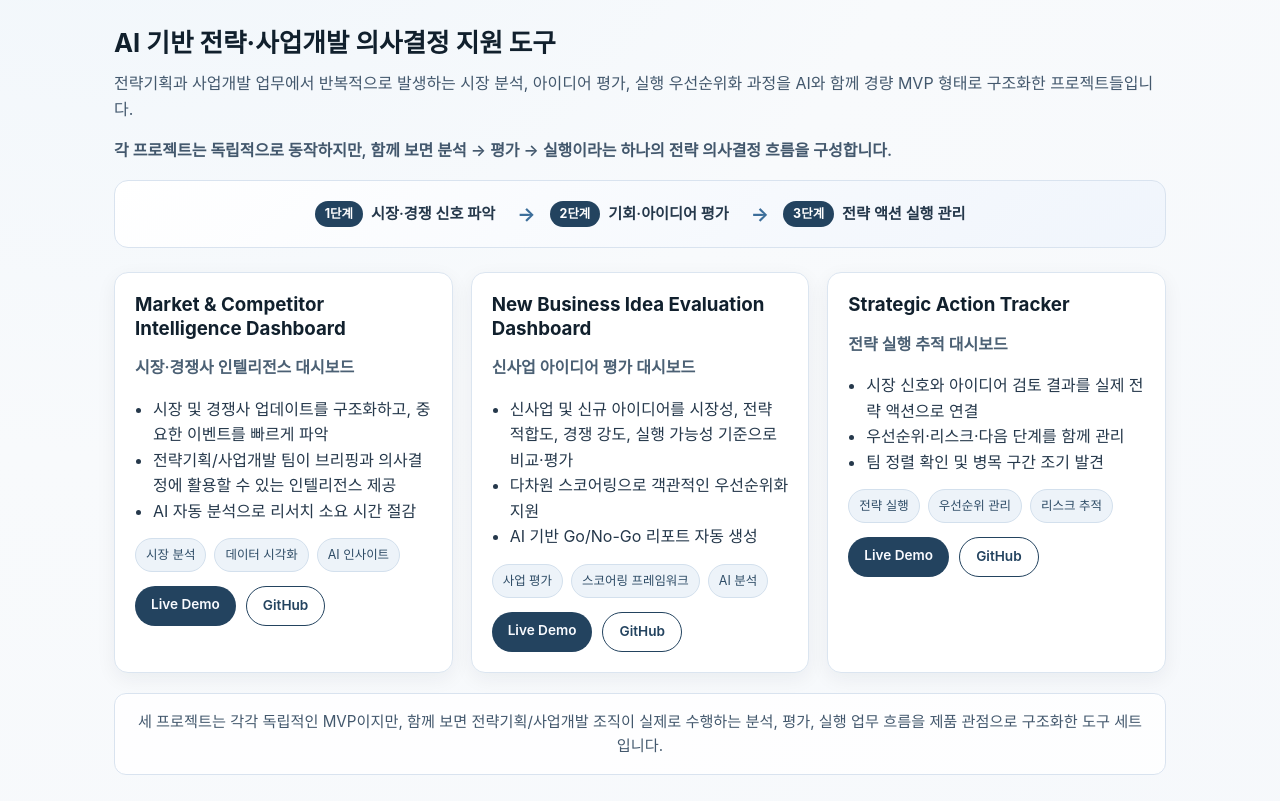
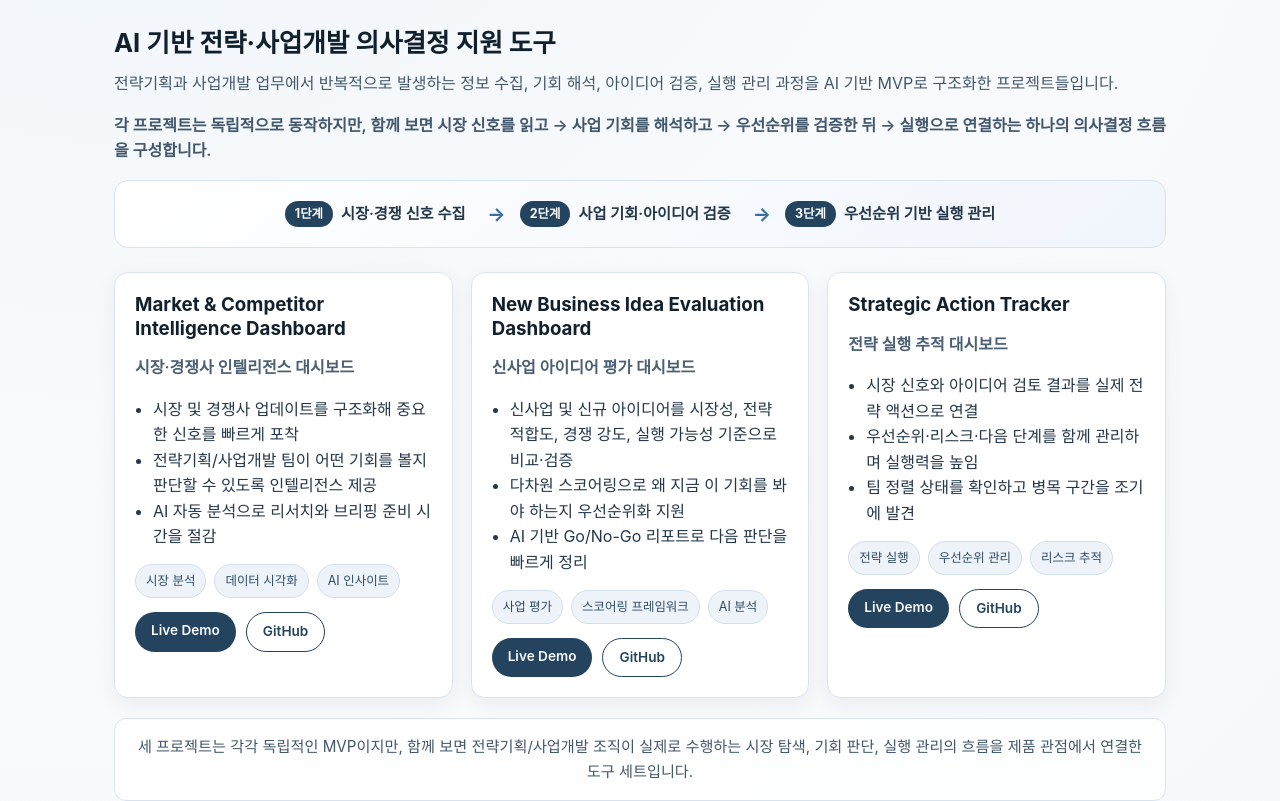
Before and after one commit to aiden2win/portfolio-site, a React (Vite) app: page / in a window 1280 px wide. Shown: the part 642-1443 px from the top of the page. Built offline with nearby package versions, Linux system fonts and the light colour scheme.

Commit message:
copy: strengthen project flow narrative

```diff
--- a/src/i18n.jsx
+++ b/src/i18n.jsx
@@ -13,7 +13,7 @@ const translations = {
     hero: {
       eyebrow: '전략 기획 & 비즈니스 개발',
       heading: 'AI로 비즈니스 협업 툴을 직접 만드는 기획자, Aiden',
-      copy: '시장 분석부터 사업성 평가, 전략 실행 관리까지 — AI를 활용해 의사결정에 필요한 도구를 직접 설계하고 만듭니다. 복잡한 판단을 데이터로 풀어내는 실용적인 제품을 지향합니다.',
+      copy: '시장·경쟁 신호를 구조화하고, 그 인사이트를 바탕으로 사업 기회를 검토한 뒤, 실행 가능한 액션까지 연결하는 비즈니스 협업 툴을 직접 설계하고 만듭니다.',
       cta: '프로젝트 보기',
     },
     about: {
@@ -25,15 +25,15 @@ const translations = {
     },
     projects: {
       title: 'AI 기반 전략·사업개발 의사결정 지원 도구',
-      desc: '전략기획과 사업개발 업무에서 반복적으로 발생하는 시장 분석, 아이디어 평가, 실행 우선순위화 과정을 AI와 함께 경량 MVP 형태로 구조화한 프로젝트들입니다.',
-      descSuffix: '각 프로젝트는 독립적으로 동작하지만, 함께 보면 분석 → 평가 → 실행이라는 하나의 전략 의사결정 흐름을 구성합니다.',
+      desc: '전략기획과 사업개발 업무에서 반복적으로 발생하는 정보 수집, 기회 해석, 아이디어 검증, 실행 관리 과정을 AI 기반 MVP로 구조화한 프로젝트들입니다.',
+      descSuffix: '각 프로젝트는 독립적으로 동작하지만, 함께 보면 시장 신호를 읽고 → 사업 기회를 해석하고 → 우선순위를 검증한 뒤 → 실행으로 연결하는 하나의 의사결정 흐름을 구성합니다.',
     },
     flow: [
-      { step: '1단계', label: '시장·경쟁 신호 파악' },
-      { step: '2단계', label: '기회·아이디어 평가' },
-      { step: '3단계', label: '전략 액션 실행 관리' },
+      { step: '1단계', label: '시장·경쟁 신호 수집' },
+      { step: '2단계', label: '사업 기회·아이디어 검증' },
+      { step: '3단계', label: '우선순위 기반 실행 관리' },
     ],
-    suiteFooter: '세 프로젝트는 각각 독립적인 MVP이지만, 함께 보면 전략기획/사업개발 조직이 실제로 수행하는 분석, 평가, 실행 업무 흐름을 제품 관점으로 구조화한 도구 세트입니다.',
+    suiteFooter: '세 프로젝트는 각각 독립적인 MVP이지만, 함께 보면 전략기획/사업개발 조직이 실제로 수행하는 시장 탐색, 기회 판단, 실행 관리의 흐름을 제품 관점에서 연결한 도구 세트입니다.',
     sideProjects: {
       title: '사이드 프로젝트',
       desc: '기획부터 개발, 운영까지 직접 수행한 프로젝트입니다.',
@@ -55,9 +55,9 @@ const translations = {
         title: 'Market & Competitor Intelligence Dashboard',
         subtitle: '시장·경쟁사 인텔리전스 대시보드',
         details: [
-          '시장 및 경쟁사 업데이트를 구조화하고, 중요한 이벤트를 빠르게 파악',
-          '전략기획/사업개발 팀이 브리핑과 의사결정에 활용할 수 있는 인텔리전스 제공',
-          'AI 자동 분석으로 리서치 소요 시간 절감',
+          '시장 및 경쟁사 업데이트를 구조화해 중요한 신호를 빠르게 포착',
+          '전략기획/사업개발 팀이 어떤 기회를 볼지 판단할 수 있도록 인텔리전스 제공',
+          'AI 자동 분석으로 리서치와 브리핑 준비 시간을 절감',
         ],
         stack: ['시장 분석', '데이터 시각화', 'AI 인사이트'],
       },
@@ -65,9 +65,9 @@ const translations = {
         title: 'New Business Idea Evaluation Dashboard',
         subtitle: '신사업 아이디어 평가 대시보드',
         details: [
-          '신사업 및 신규 아이디어를 시장성, 전략 적합도, 경쟁 강도, 실행 가능성 기준으로 비교·평가',
-          '다차원 스코어링으로 객관적인 우선순위화 지원',
-          'AI 기반 Go/No-Go 리포트 자동 생성',
+          '신사업 및 신규 아이디어를 시장성, 전략 적합도, 경쟁 강도, 실행 가능성 기준으로 비교·검증',
+          '다차원 스코어링으로 왜 지금 이 기회를 봐야 하는지 우선순위화 지원',
+          'AI 기반 Go/No-Go 리포트로 다음 판단을 빠르게 정리',
         ],
         stack: ['사업 평가', '스코어링 프레임워크', 'AI 분석'],
       },
@@ -76,8 +76,8 @@ const translations = {
         subtitle: '전략 실행 추적 대시보드',
         details: [
           '시장 신호와 아이디어 검토 결과를 실제 전략 액션으로 연결',
-          '우선순위·리스크·다음 단계를 함께 관리',
-          '팀 정렬 확인 및 병목 구간 조기 발견',
+          '우선순위·리스크·다음 단계를 함께 관리하며 실행력을 높임',
+          '팀 정렬 상태를 확인하고 병목 구간을 조기에 발견',
         ],
         stack: ['전략 실행', '우선순위 관리', '리스크 추적'],
       },
@@ -135,7 +135,7 @@ const translations = {
     hero: {
       eyebrow: 'Strategy & Business Development',
       heading: 'Hi, I\'m Aiden — I build AI-powered strategic collaboration tools',
-      copy: 'Market analysis, business evaluation, strategy execution tracking — I design and ship AI-driven decision support tools that help teams plan smarter and move faster.',
+      copy: 'I design and ship AI-powered collaboration tools that turn market and competitor signals into evaluated business opportunities, then connect those decisions to clear execution.',
       cta: 'View Projects',
     },
     about: {
@@ -147,15 +147,15 @@ const translations = {
     },
     projects: {
       title: 'AI-powered Strategy & Business Development Decision Support Tools',
-      desc: 'A set of lightweight AI-assisted MVPs designed to structure recurring workflows in strategy planning and business development, including market analysis, idea evaluation, and action prioritization.',
-      descSuffix: 'Each product works independently, but together they form a connected decision-making flow: analyze → evaluate → act.',
+      desc: 'A set of lightweight AI-assisted MVPs that structure recurring strategy and business development workflows: signal gathering, opportunity interpretation, idea validation, and execution management.',
+      descSuffix: 'Each product works independently, but together they form one connected decision flow: read the market → interpret opportunities → validate priorities → execute.',
     },
     flow: [
-      { step: 'Step 1', label: 'Detect market and competitor signals' },
-      { step: 'Step 2', label: 'Evaluate opportunities and ideas' },
-      { step: 'Step 3', label: 'Turn decisions into strategic actions' },
+      { step: 'Step 1', label: 'Capture market and competitor signals' },
+      { step: 'Step 2', label: 'Validate business opportunities and ideas' },
+      { step: 'Step 3', label: 'Manage execution by priority' },
     ],
-    suiteFooter: 'While each project is an independent MVP, together they represent a productized toolkit for the core workflow of strategy and business development teams: analysis, evaluation, and execution.',
+    suiteFooter: 'While each project is an independent MVP, together they represent a productized toolkit for how strategy and business development teams actually work: exploring the market, judging opportunities, and driving execution.',
     sideProjects: {
       title: 'Side Projects',
       desc: 'End-to-end projects I planned, built, and operated from scratch.',
```
